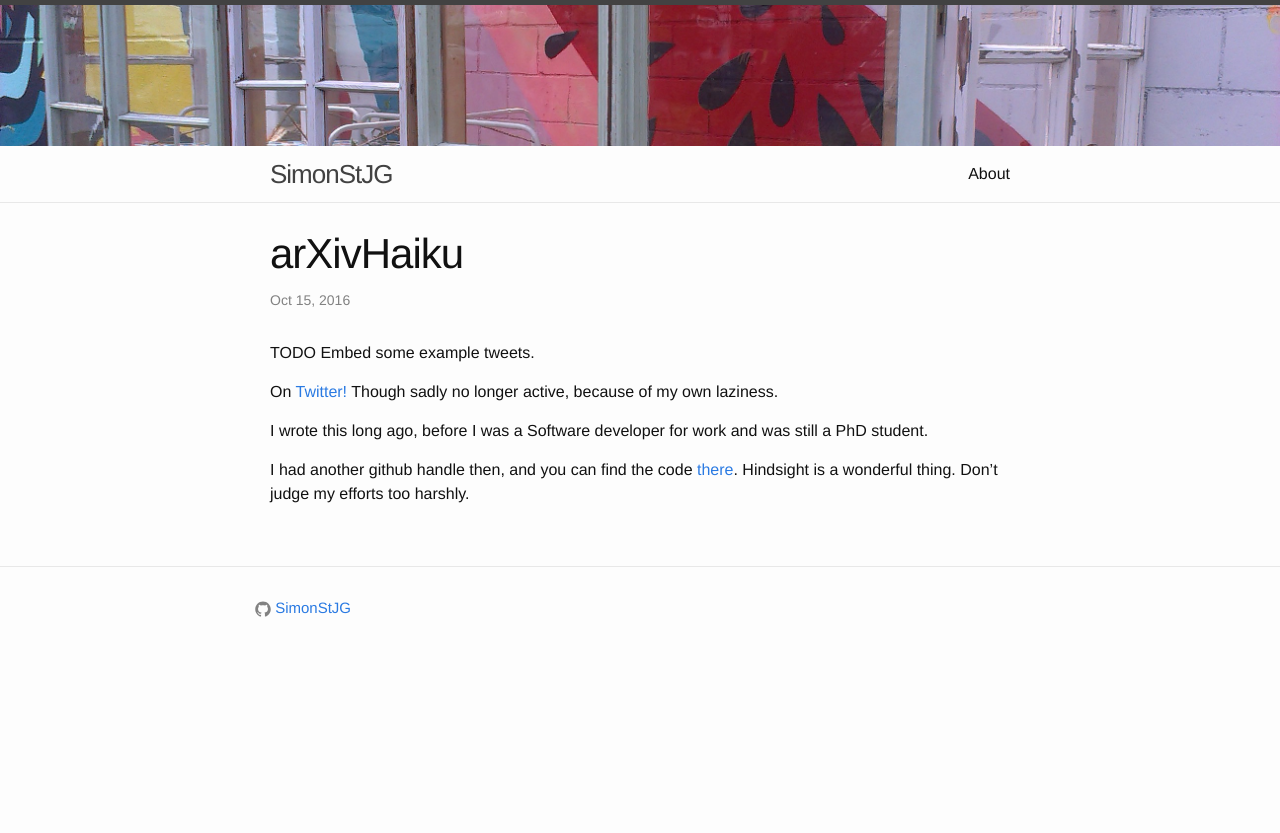
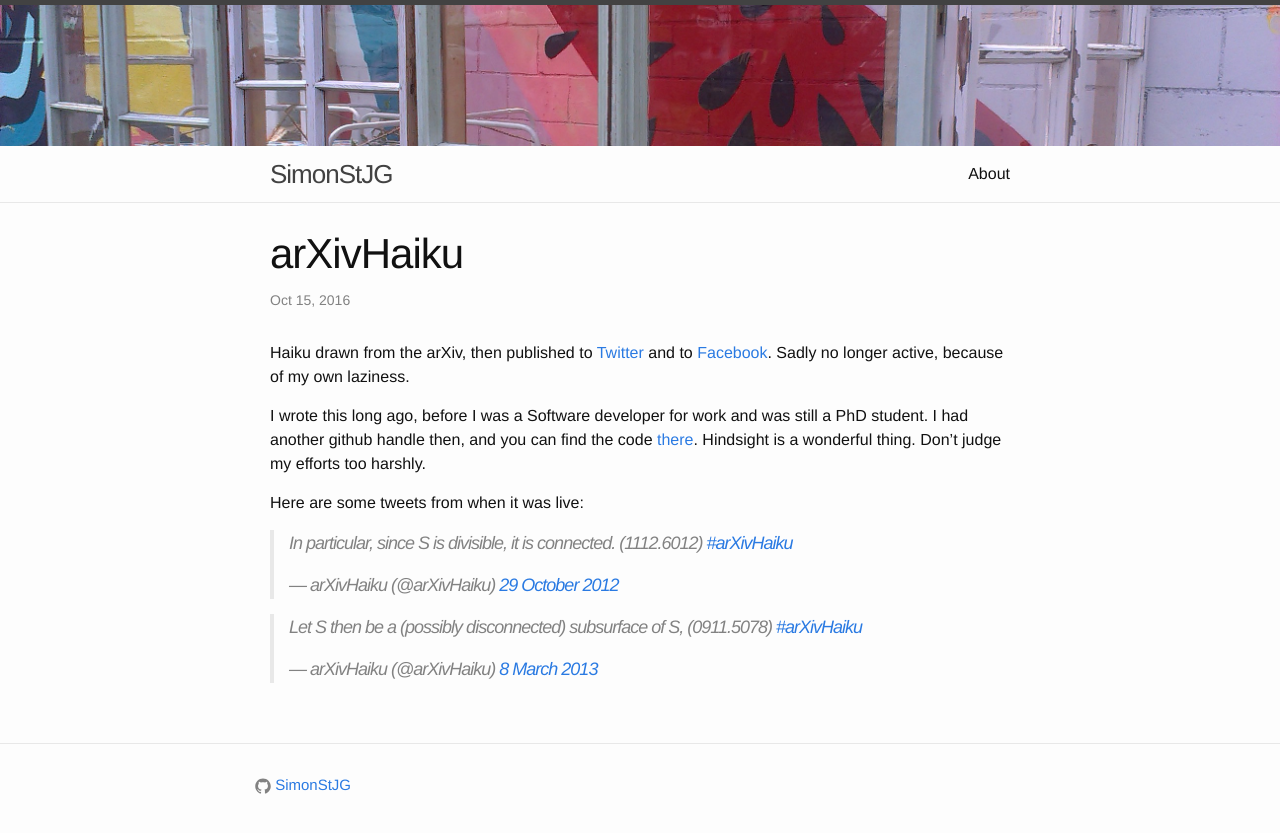
Before and after one commit to SimonStJG/SimonStJG.github.io, a Jekyll site: the page built from _posts/2013-10-01-arXivHaiku.md, in a window 1280 px wide. Shown: the top 833 px of the page. Built offline with Jekyll 4.4.1, drawn with Linux system fonts in a browser that asks for light colours; comment, search, counter and statistics services are not loaded.

Commit message:
Add thumbnail for arxivhaiku

```diff
--- a/_posts/2013-10-01-arXivHaiku.md
+++ b/_posts/2013-10-01-arXivHaiku.md
@@ -3,13 +3,17 @@
 title:  "arXivHaiku"
 date:   2016-10-15
 tags: code
-thumbnail: dailywhiskers-thumbnail.jpg
+thumbnail: arxivhaiku-thumbnail.png
 ---
 
-TODO Embed some example tweets.
+Haiku drawn from the arXiv, then published to [Twitter](https://twitter.com/arxivhaiku) and to [Facebook](https://www.facebook.com/arxivhaiku).  Sadly no longer active, because of my own laziness.
 
-On [Twitter!](https://twitter.com/arxivhaiku)  Though sadly no longer active, because of my own laziness.
+I wrote this long ago, before I was a Software developer for work and was still a PhD student.  I had another github handle then, and you can find the code [there](https://github.com/Schottkey/arXivHaiku).   Hindsight is a wonderful thing.  Don't judge my efforts too harshly.
 
-I wrote this long ago, before I was a Software developer for work and was still a PhD student.
+Here are some tweets from when it was live:
 
-I had another github handle then, and you can find the code [there](https://github.com/Schottkey/arXivHaiku).   Hindsight is a wonderful thing.  Don't judge my efforts too harshly.
+<blockquote class="twitter-tweet" data-lang="en-gb"><p lang="en" dir="ltr">In particular, since S is divisible, it is connected.  (1112.6012) <a href="https://twitter.com/hashtag/arXivHaiku?src=hash">#arXivHaiku</a></p>&mdash; arXivHaiku (@arXivHaiku) <a href="https://twitter.com/arXivHaiku/status/262909492948238336">29 October 2012</a></blockquote>
+<script async src="//platform.twitter.com/widgets.js" charset="utf-8"></script>
+
+<blockquote class="twitter-tweet" data-lang="en-gb"><p lang="en" dir="ltr">Let S then be a (possibly disconnected) subsurface of S, (0911.5078) <a href="https://twitter.com/hashtag/arXivHaiku?src=hash">#arXivHaiku</a></p>&mdash; arXivHaiku (@arXivHaiku) <a href="https://twitter.com/arXivHaiku/status/309955976142925824">8 March 2013</a></blockquote>
+<script async src="//platform.twitter.com/widgets.js" charset="utf-8"></script>
```
Also changed, not shown: _posts/2016-12-15-Website.md (+2 -2 lines), images/arxivhaiku-thumbnail.png (added).
